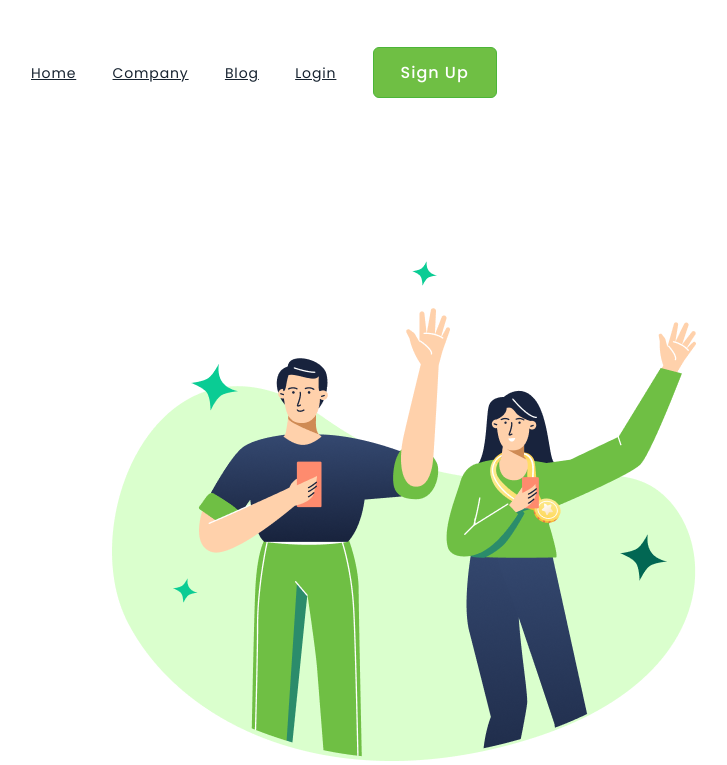
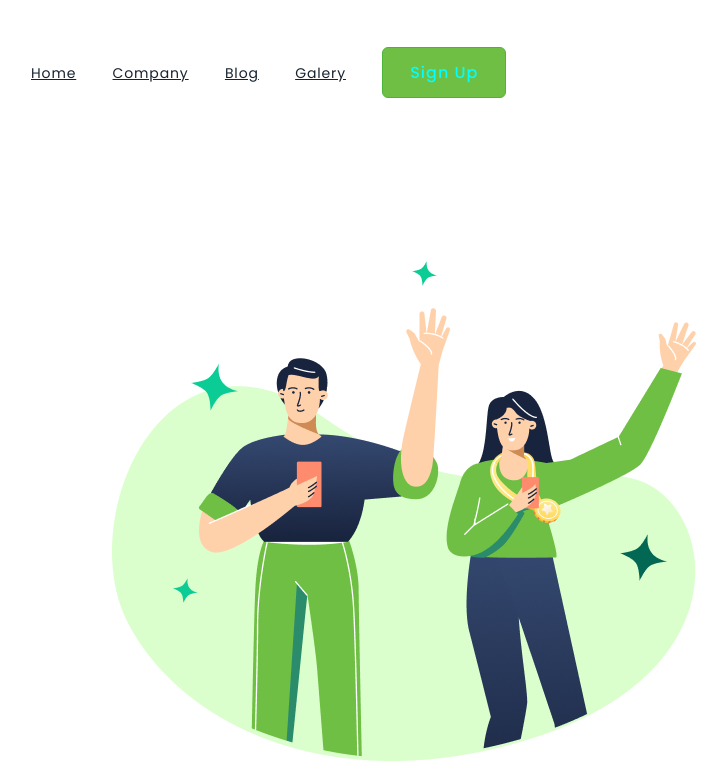
Before and after one commit to Lhenrique-dev/MeuProjeto, a plain HTML site: page index.html in a window 1280 px wide. Shown: the top 765 px of the page, without its empty margins (11-738 px from the left). Drawn offline with Linux system fonts and the light colour scheme.

Commit message:
Alterações nas tags button no html e color no css

```diff
--- a/index.html
+++ b/index.html
@@ -17,7 +17,7 @@
       <a class="link-menu" href="">Home</a>
       <a class="link-menu" href="#">Company</a>
       <a class="link-menu" href="#">Blog</a>
-      <a class="link-menu" href="#">Login</a>
+      <a class="link-menu" href="#">Galery</a>
 
       <button class="button-sign-up">Sign Up</button>
     </header>
--- a/style.css
+++ b/style.css
@@ -32,7 +32,7 @@ header {
   font-size: 16px;
   line-height: 24px;
   letter-spacing: 1px;
-  color: #ffff;
+  color: #00ffff;
 }
 
 img {
```
